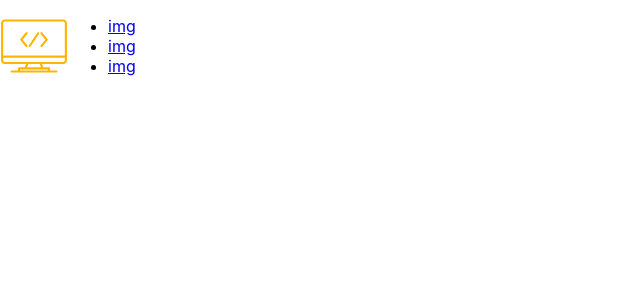
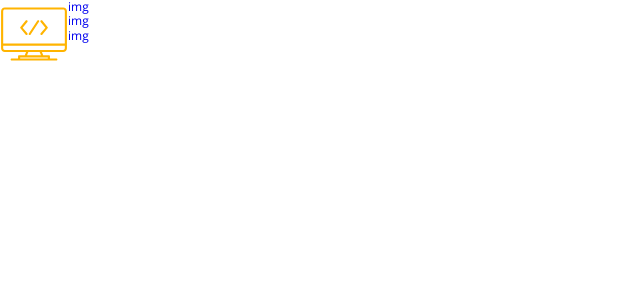
Before and after one commit to MargaritaZh/social-network-main, a React (Create React App) app: page / in a window 1280 px wide. Shown: the top 300 px of the page, without its empty margins (0-640 px from the left). Built offline with nearby package versions, Linux system fonts and the light colour scheme.

Commit message:
GlobalStyles

```diff
--- /dev/null
+++ b/src/components/styles/GlobalStyles.ts
@@ -0,0 +1,39 @@
+import {createGlobalStyle} from "styled-components";
+import {theme} from "./Theme";
+
+export const GlobalStyles=createGlobalStyle`
+    *,
+    *::before,
+    *::after {
+        margin: 0;
+        padding: 0;
+        box-sizing: border-box;
+    }
+
+    body {
+        margin: 0;
+        min-width: 360px;
+        font-family: "Open Sans", sans-serif;
+        font-weight: 400;
+        font-size: 12px;
+        line-height: 1.2;
+    }
+
+    a {
+        text-decoration: none;
+        cursor: pointer;
+    }
+
+    button {
+        font: inherit;
+        border: none;
+        background-color:${theme.colors.bgBlock} ;
+        color: ${theme.colors.font};
+        cursor: pointer;
+    }
+
+    ul {
+        list-style-type:none;
+    }
+
+`
--- a/src/index.tsx
+++ b/src/index.tsx
@@ -2,5 +2,24 @@ import React from 'react';
 import ReactDOM from 'react-dom';
 import './index.css';
 import App from './App';
+import {GlobalStyles} from "./components/styles/GlobalStyles";
 
-ReactDOM.render(<App />, document.getElementById('root'));
+ReactDOM.render(
+    <React.StrictMode>
+        <GlobalStyles/>
+        <App/>
+    </React.StrictMode>, document.getElementById('root'));
+
+
+//
+// import React from 'react';
+// import ReactDOM from 'react-dom/client';
+// import './index.css';
+// import App from './App';
+//
+//
+// ReactDOM.createRoot(document.getElementById("root")!).render(
+//     <React.StrictMode>
+//         <App />
+//     </React.StrictMode>
+// );
```
